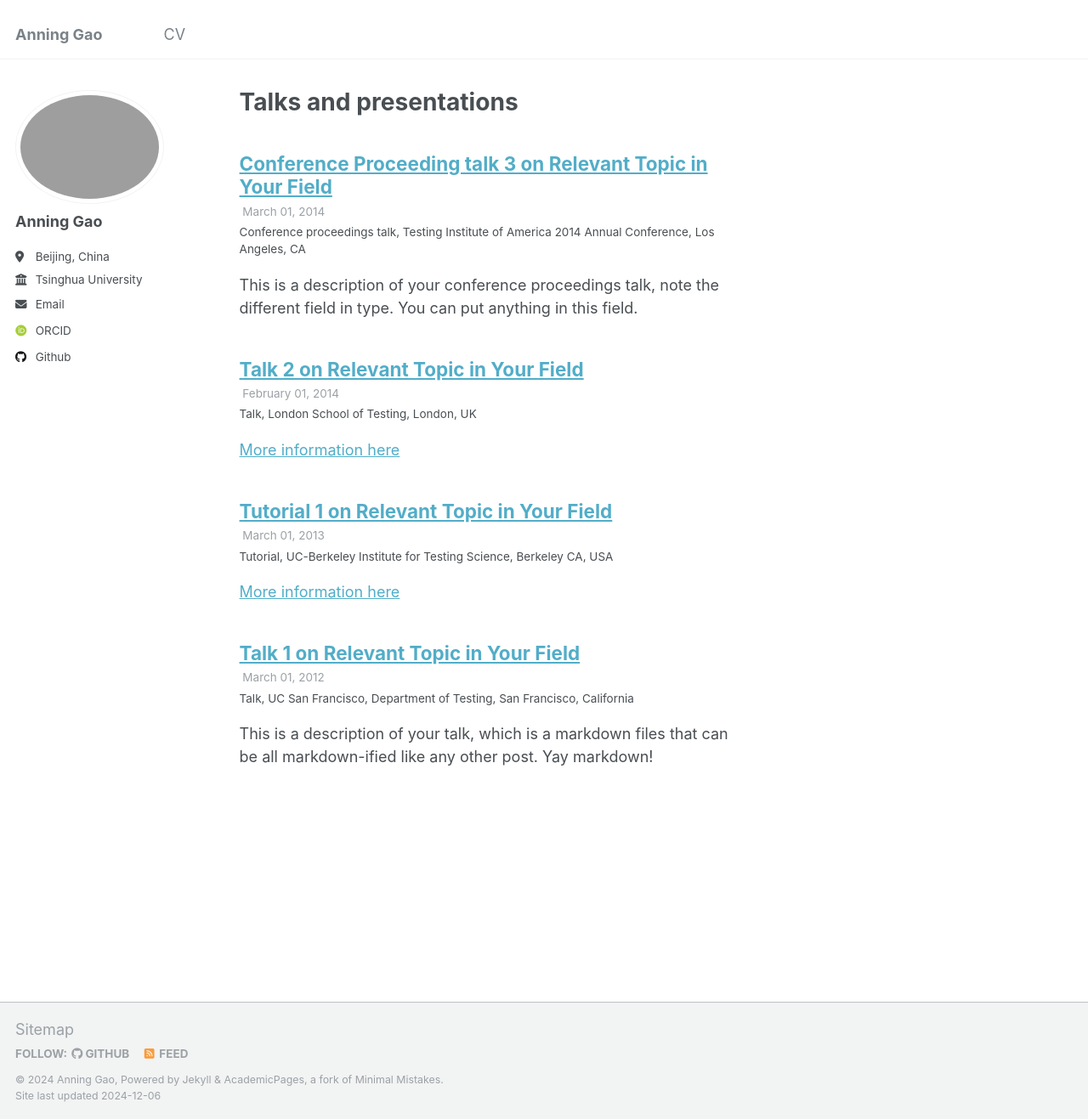
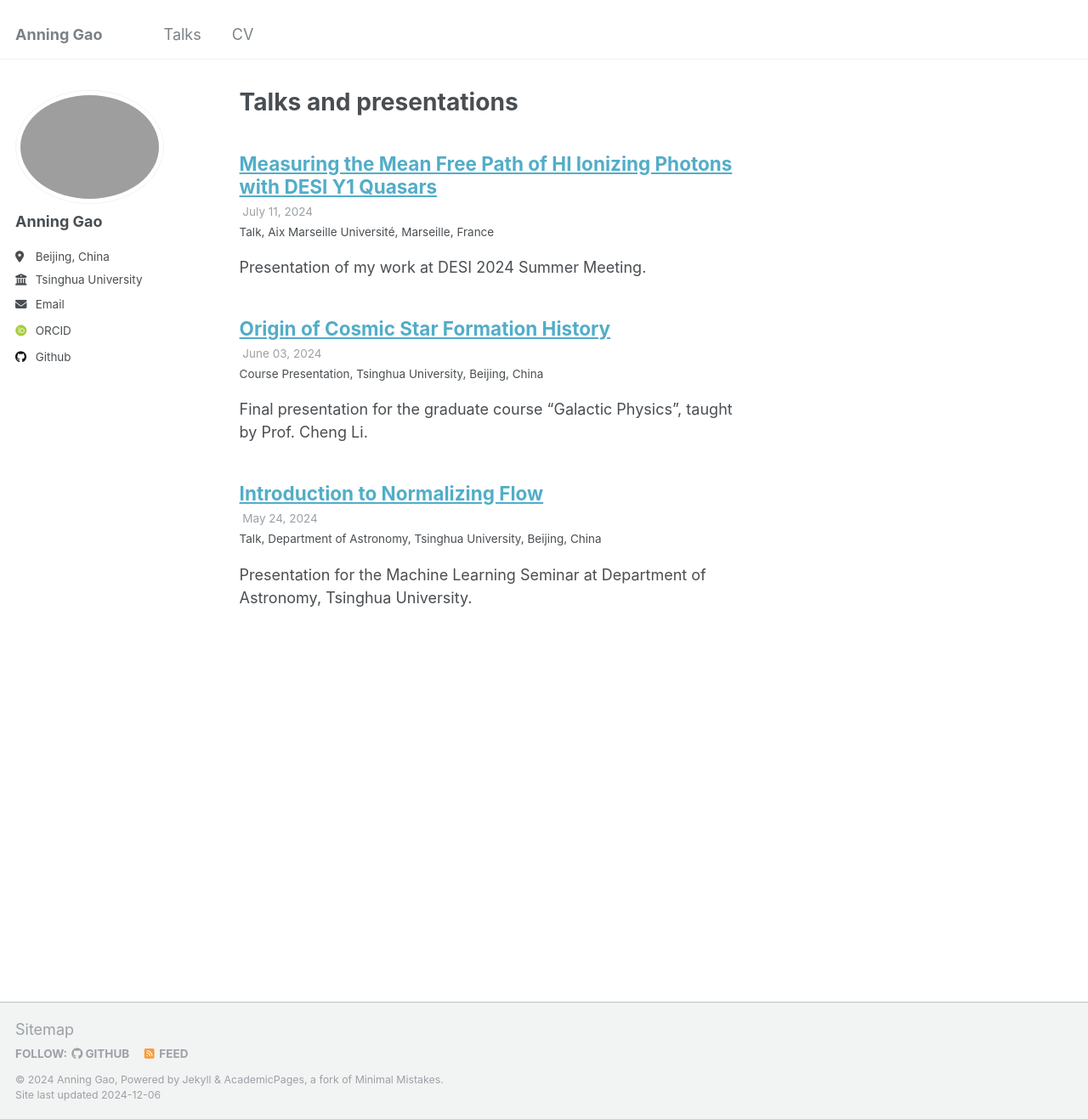
Before and after one commit to AnningGao/AnningGao.github.io, a Jekyll site: the page built from _pages/talks.html, in a window 1280 px wide and 1317 px high. Shown: the whole window at 85% size. Built offline with Jekyll 4.4.1, drawn with Linux system fonts in a browser that asks for light colours; some web fonts are replaced.

Commit message:
update Talks

```diff
--- a/_data/navigation.yml
+++ b/_data/navigation.yml
@@ -8,8 +8,8 @@ main:
   # - title: "Publications"
   #   url: /publications/
 
-  # - title: "Talks"
-  #   url: /talks/
+  - title: "Talks"
+    url: /talks/
 
   # - title: "Teaching"
   #   url: /teaching/
--- a/_talks/2012-03-01-talk-1.md
+++ /dev/null
@@ -1,11 +0,0 @@
----
-title: "Talk 1 on Relevant Topic in Your Field"
-collection: talks
-type: "Talk"
-permalink: /talks/2012-03-01-talk-1
-venue: "UC San Francisco, Department of Testing"
-date: 2012-03-01
-location: "San Francisco, California"
----
-
-This is a description of your talk, which is a markdown files that can be all markdown-ified like any other post. Yay markdown!
--- a/_talks/2013-03-01-tutorial-1.md
+++ /dev/null
@@ -1,13 +0,0 @@
----
-title: "Tutorial 1 on Relevant Topic in Your Field"
-collection: talks
-type: "Tutorial"
-permalink: /talks/2013-03-01-tutorial-1
-venue: "UC-Berkeley Institute for Testing Science"
-date: 2013-03-01
-location: "Berkeley CA, USA"
----
-
-[More information here](http://exampleurl.com)
-
-This is a description of your tutorial, note the different field in type. This is a markdown files that can be all markdown-ified like any other post. Yay markdown!
--- a/_talks/2014-02-01-talk-2.md
+++ /dev/null
@@ -1,13 +0,0 @@
----
-title: "Talk 2 on Relevant Topic in Your Field"
-collection: talks
-type: "Talk"
-permalink: /talks/2014-02-01-talk-2
-venue: "London School of Testing"
-date: 2014-02-01
-location: "London, UK"
----
-
-[More information here](http://example2.com)
-
-This is a description of your talk, which is a markdown files that can be all markdown-ified like any other post. Yay markdown!
--- a/_talks/2014-03-01-talk-3.md
+++ /dev/null
@@ -1,11 +0,0 @@
----
-title: "Conference Proceeding talk 3 on Relevant Topic in Your Field"
-collection: talks
-type: "Conference proceedings talk"
-permalink: /talks/2014-03-01-talk-3
-venue: "Testing Institute of America 2014 Annual Conference"
-date: 2014-03-01
-location: "Los Angeles, CA"
----
-
-This is a description of your conference proceedings talk, note the different field in type. You can put anything in this field.
--- /dev/null
+++ b/_talks/2024-05-24-NF.md
@@ -0,0 +1,27 @@
+---
+title: "Introduction to Normalizing Flow"
+collection: talks
+type: "Talk"
+permalink: /talks/2024-05-24-NF
+venue: "Department of Astronomy, Tsinghua University"
+date: 2024-05-24
+location: "Beijing, China"
+---
+
+Presentation for the Machine Learning Seminar at Department of Astronomy, Tsinghua University.
+
+## Contents
+
+- Definition of normalizing flow
+- How to construct a normalizing flow
+  1. Linear flow
+  2. Autoregressive flow
+  3. Others
+- Applications
+  1. Useful python packages: nflows, zuko; code examples
+  2. Application in astronomy: photometric redshift, galaxy & stellar property inference, gravitational wave, etc.
+
+## References
+
+- My slides: click [here](http://AnningGao.github.io/files/Normalizing_Flow.pdf)
+- WeChat link: click [here](https://mp.weixin.qq.com/s/wR4EhPZPFSC71MzgIeNxKA)
--- /dev/null
+++ b/_talks/2024-06-03-CSFH.md
@@ -0,0 +1,24 @@
+---
+title: "Origin of Cosmic Star Formation History"
+collection: talks
+type: "Course Presentation"
+permalink: /talks/2024-06-03-CSFH
+venue: "Tsinghua University"
+date: 2024-06-03
+location: "Beijing, China"
+---
+
+Final presentation for the graduate course "Galactic Physics", taught by Prof. Cheng Li.
+
+## Contents
+
+- Why do we need to study the cosmic star formation history
+- Observation of star formation activities: UV & IR
+- Why the cosmic star formation history has a peak at z~2
+  1. Build-up of dark matter halos
+  2. AGN feedback
+  3. The change of gas accretion mode
+
+## References
+
+- My slides (~10 min): click [here](http://AnningGao.github.io/files/Cosmic_Star_Formation_History.pdf)
--- /dev/null
+++ b/_talks/2024-07-11-MFP.md
@@ -0,0 +1,26 @@
+---
+title: "Measuring the Mean Free Path of HI Ionizing Photons with DESI Y1 Quasars"
+collection: talks
+type: "Talk"
+permalink: /talks/2024=07-11-MFP
+venue: "Aix Marseille Université"
+date: 2024-07-11
+location: "Marseille, France"
+---
+
+Presentation of my work at DESI 2024 Summer Meeting.
+
+## Contents
+
+- Introduction for the significance of mean free path measurements.
+- Brief introduction for our method: quasar spectrum stacking.
+- Our results:
+  1. Systematically shallower evolution of the mean free path at z<5
+  2. Confirmation of the change of evolution speed at z~5 and the interpretation as the end of reionization
+- Validation of our results: previous work neglected the evolution of Lyman series opacity.
+
+## References
+
+- arXiv link for the paper: click [here](https://arxiv.org/abs/2411.15838)
+- My slides for the parallel session (~10 min): click [here](http://AnningGao.github.io/files/MFP_DESI2024.pdf)
+- My slide for the spotlight talk (~1 min): click [here](http://AnningGao.github.io/files/MFP_DESI2024_Spotlight.pdf)
```
Also changed, not shown: 4 other files.
